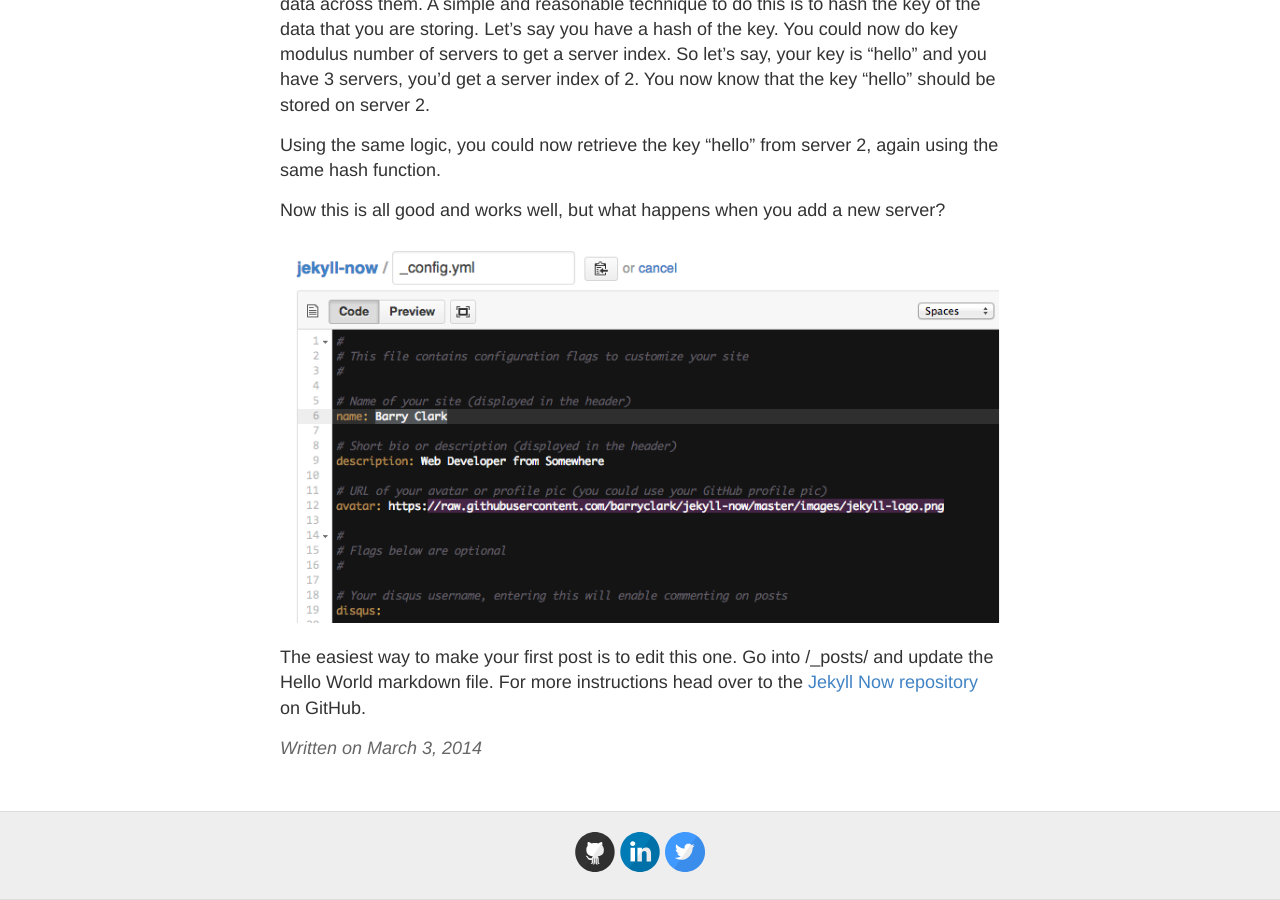
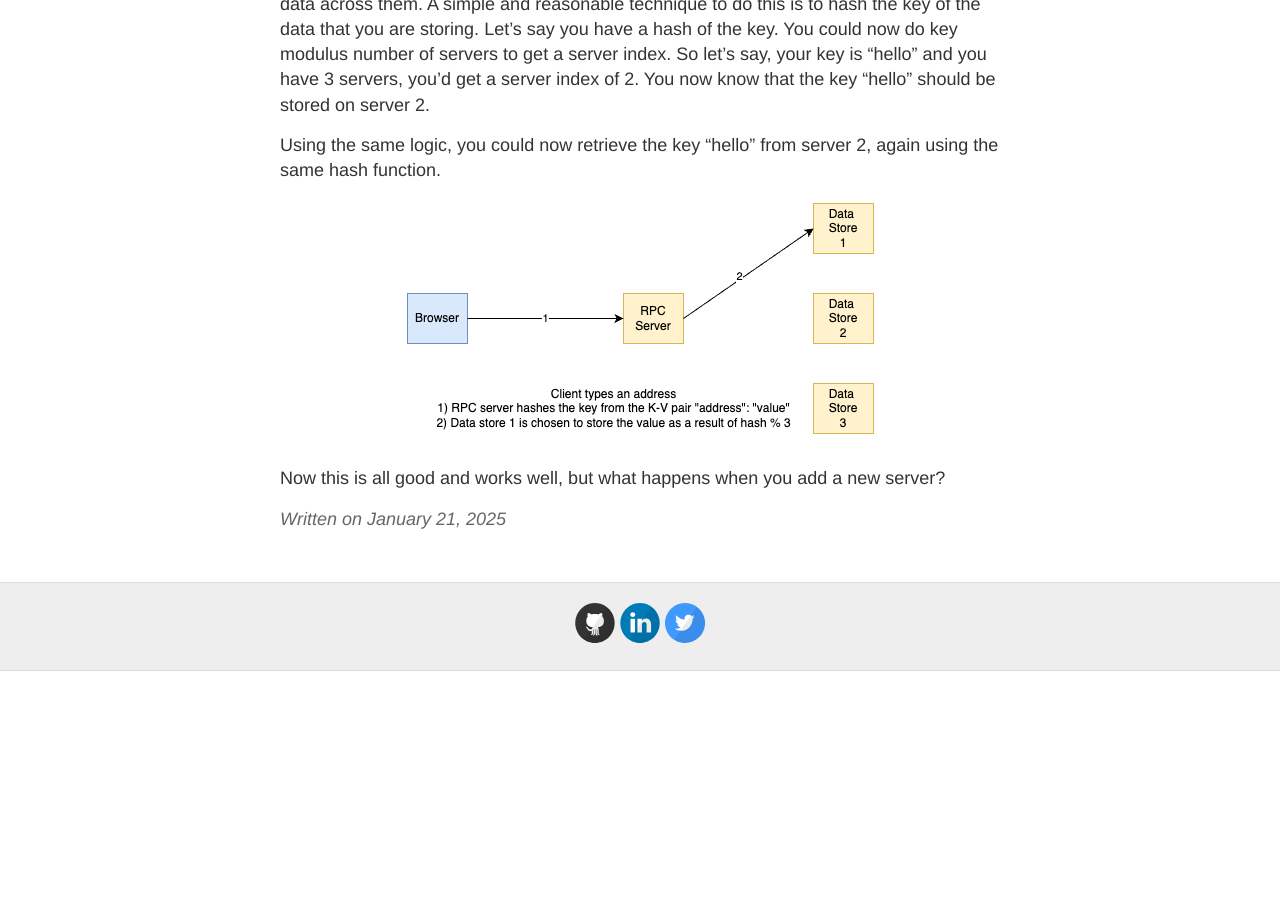
Before and after one commit to crazysoftwarecoder/crazysoftwarecoder.github.io, a Jekyll site: the page built from _posts/2025-1-21-Consistent-Hashing.md, in a window 1280 px wide and 900 px high, scrolled down 658 px. Built offline with Jekyll 4.4.1, drawn with Linux system fonts in a browser that asks for light colours; after the commit the page ends 1329 px from its top, so only the background shows below that.

Commit message:
Consistent hashing

```diff
--- a/_posts/2014-3-3-Hello-World.md
+++ b/_posts/2025-1-21-Consistent-Hashing.md
@@ -13,9 +13,9 @@ Let's start with a simple example. You have a set of servers and you'd like to d
 
 Using the same logic, you could now retrieve the key "hello" from server 2, again using the same hash function.
 
-Now this is all good and works well, but what happens when you add a new server?
+<div style="text-align: center; margin: 20px 0;">
+  <img src="{{ site.baseurl }}/images/consistent-hashing/traditional_hashing.png" alt="traditional-hashing">
+</div>
 
 
-![_config.yml]({{ site.baseurl }}/images/config.png)
-
-The easiest way to make your first post is to edit this one. Go into /_posts/ and update the Hello World markdown file. For more instructions head over to the [Jekyll Now repository](https://github.com/barryclark/jekyll-now) on GitHub.
+Now this is all good and works well, but what happens when you add a new server?
```
Also changed, not shown: images/consistent-hashing/traditional_hashing.png (added).
